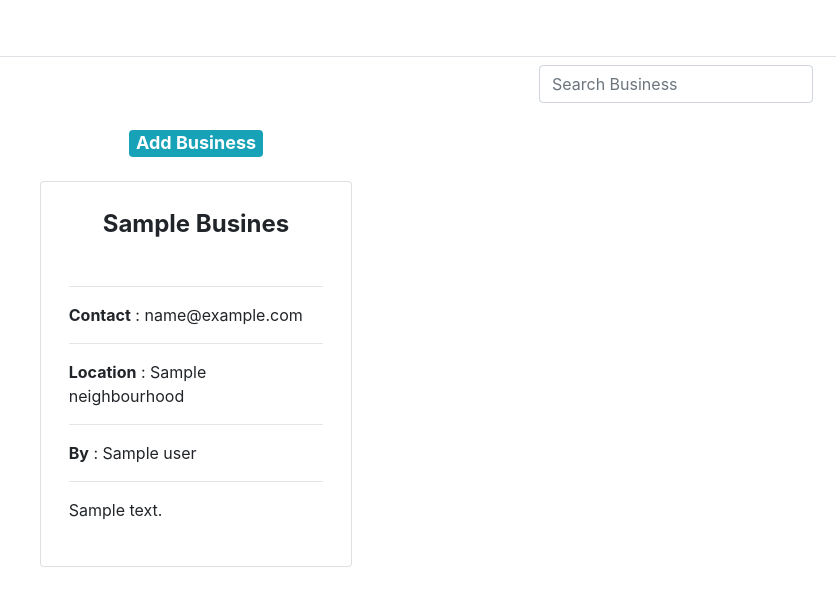
After one commit to kahiga2244/django-project3, a Django app: template hoodapp/templates/overview.html in a window 1280 px wide. The commit adds this page. Shown: the top 606 px of the page, without its empty margins (444-1280 px from the left). Run offline with Django 3.2, Linux system fonts and the light colour scheme; tables that the repository leaves empty hold one stand-in row (values such as "Sample post"); the template is opened without the code that fills it: values that come from a table or form of the project are taken from there, most other values are stand-ins (such as "Sample title", 1, 10 or a date in 2020); some libraries are stand-ins or nearby versions.

Commit message:
adding the overview page for any business

```diff
--- a/hoodapp/forms.py
+++ b/hoodapp/forms.py
@@ -27,7 +27,7 @@ class NeighbourHoodForm(forms.ModelForm):
         fields = ('picture', 'name', 'location','health','supermarket','police')
 class OverviewForm(forms.ModelForm):
     class Meta:
-        model = Business
+        model = Overview
         fields = ('name', 'email', 'description')
 
 class PostForm(forms.ModelForm):
--- /dev/null
+++ b/hoodapp/templates/overview.html
@@ -0,0 +1,53 @@
+{% extends 'base.html' %}
+{% load crispy_forms_tags %}
+{% block content %}
+{% load static%}
+<div class="container-fluid" >
+<form class="form-inline" method="get" action="{% url 'search' %}">
+                    {% csrf_token %}
+                    <div class="mt-2 ml-auto">
+                        <input class="form-control mr-sm-2 " type="text" placeholder="Search Business" name="title" aria-label="Search">
+                    </div>
+                </form>
+<h4 class="text-center mt-4" ><a href="" class="badge badge-info" data-toggle="modal" data-target="#business">Add
+                    Business</a></h4>
+{% if business %}
+
+    <div class="d-flex flex-wrap justify-content-center">
+
+        {% for business in business %}
+        <div class="card col-lg-3 col-md-2 m-3 p-2" >
+
+  <div class="card-body">
+
+   <h4 class="text-center"> <b>{{business.name|title}} </b></h4><br><hr>
+   <p class=""><b>Contact</b> : {{business.email}}</p><hr>
+   <p class=""><b>Location</b> :  {{business.neighbourhood.name}}</p><hr>
+    <p class=""><b>By</b> :  {{business.user.name}}</p><hr>
+
+   <p class="">  {{business.description}}</p>
+
+  </div>
+
+
+</div>
+
+        {% endfor %}
+    </div>
+    {% endif %}
+
+    <div class="modal fade" id="business" tabindex="-1" role="dialog" aria-labelledby="exampleModalCenterTitle" aria-hidden="true">
+    <div class="modal-dialog modal-dialog-centered" role="document">
+        <div class="modal-content">
+            <div class="modal-body">
+                <form action="" method="post" enctype="multipart/form-data" novalidate>
+                    {% csrf_token %}
+                    {{ form|crispy }}
+                    <button class="btn btn-sm btn-primary">Add Business</button>
+                </form>
+            </div>
+        </div>
+    </div>
+</div>
+</div>
+{% endblock %}
--- a/hoodapp/urls.py
+++ b/hoodapp/urls.py
@@ -3,7 +3,7 @@ from django.urls import path, include
 from django.contrib.auth.views import LogoutView
 
 urlpatterns = [
-    # path('',views.index,name = 'index'),
+    path('',views.index,name = 'index'),
     path('register/', views.register, name='register'),
     path('login/', views.login, name='login'),
 
--- a/hoodapp/views.py
+++ b/hoodapp/views.py
@@ -79,9 +79,9 @@ def post(request, hood_id):
 def search(request):
     if request.method == 'GET':
         name = request.GET.get("title")
-        searchresults = Business.objects.filter(name__icontains=name).all()
+        search = Business.objects.filter(name__icontains=name).all()
         message = f'name'
-        return render(request, 'searchresults.html', {'searchresults': searchresults,'message': message  })
+        return render(request, 'search.html', {'search': search,'message': message  })
     else:
         message = "You haven't searched for any image category"
-    return render(request, "searchresults.html")
+    return render(request, "search.html")
```
Also changed, not shown: hoodapp/templates/registration/signup.html (+3 -7 lines), hoodapp/templates/search.html (added, +29 -0 lines).
